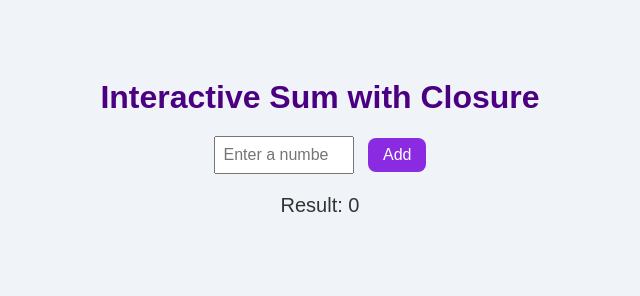
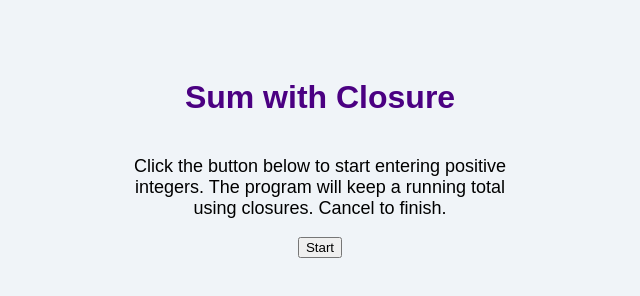
Before and after one commit to linamov/HW_Movina-7.1_SumwithClosure, a plain HTML site: page index.html in a window 1280 px wide. Shown: the whole page, without its empty margins (320-960 px from the left). Drawn offline with Linux system fonts and the light colour scheme.

Commit message:
Update index.html

```diff
--- a/index.html
+++ b/index.html
@@ -3,7 +3,7 @@
 <head>
     <meta charset="UTF-8">
     <meta name="viewport" content="width=device-width, initial-scale=1.0">
-    <title>Interactive Sum with Closure</title>
+    <title>Sum with Closure</title>
     <style>
         body {
             font-family: Arial, sans-serif;
@@ -15,41 +15,18 @@
         }
         h1 {
             color: #4b0082;
-            margin-bottom: 20px;
         }
-        input {
-            padding: 8px;
-            font-size: 16px;
-            width: 120px;
-            margin-right: 10px;
-        }
-        button {
-            padding: 8px 15px;
-            font-size: 16px;
-            background-color: #8a2be2;
-            color: #fff;
-            border: none;
-            border-radius: 8px;
-            cursor: pointer;
-            transition: background-color 0.3s;
-        }
-        button:hover {
-            background-color: #a166f5;
-        }
-        #result {
-            margin-top: 20px;
-            font-size: 20px;
-            color: #333;
+        p {
+            font-size: 18px;
+            text-align: center;
+            max-width: 400px;
         }
     </style>
 </head>
 <body>
-    <h1>Interactive Sum with Closure</h1>
-    <div>
-        <input type="number" id="numInput" placeholder="Enter a number">
-        <button id="addBtn">Add</button>
-    </div>
-    <div id="result">Result: 0</div>
+    <h1>Sum with Closure</h1>
+    <p>Click the button below to start entering positive integers. The program will keep a running total using closures. Cancel to finish.</p>
+    <button onclick="startSum()">Start</button>
 
     <script src="script.js"></script>
 </body>
```
